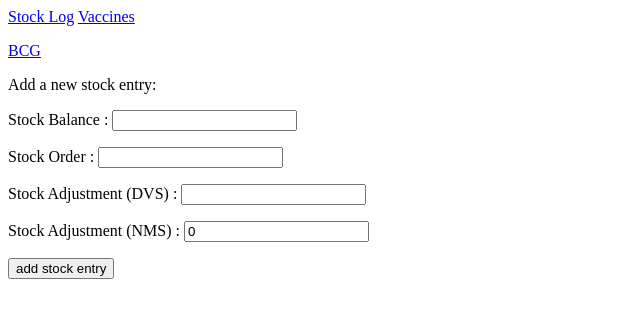
After one commit to mattykuch/sl, a Django app: page /new_entry/1/ in a window 1280 px wide. The commit adds this page. Shown: the top 318 px of the page, without its empty margins (0-640 px from the left). Run offline with Django 3.2, Linux system fonts and the light colour scheme; data comes from the database, SQL or seed files in the repository.

Commit message:
Entry forms added

```diff
--- a/sls/forms.py
+++ b/sls/forms.py
@@ -1,9 +1,28 @@
 from django import forms
 
-from .models import Vaccine
+from .models import Vaccine, Entry
 
 class VaccineForm(forms.ModelForm):
 	class Meta:
 		model = Vaccine
 		fields = ['vaccine_select']
 		labels = {'vaccine_select': ''}
+
+class EntryForm(forms.ModelForm):
+	class Meta:
+		model = Entry
+		fields = ['stock_balance',
+				  'stock_order',
+				  'stock_adjustment_dvs',
+				  'stock_adjustment_nms',
+					]
+		labels = {'stock_balance': 'Stock Balance ',
+				  'stock_order': 'Stock Order ',
+				  'stock_adjustment_dvs':'Stock Adjustment (DVS) ',
+				  'stock_adjustment_nms':'Stock Adjustment (NMS) ',
+					}
+		widgets = {'stock_balance': forms.TextInput(),
+				  'stock_order': forms.TextInput(),
+				  'stock_adjustment_dvs':forms.TextInput(),
+				  'stock_adjustment_nms':forms.TextInput(),
+					}
--- /dev/null
+++ b/sls/templates/sls/new_entry.html
@@ -0,0 +1,14 @@
+{% extends "sls/base.html" %}
+
+{% block content %}
+
+  <p> <a href="{% url 'sls:vaccine' vaccine.id %}"> {{ vaccine }}</a></p>
+
+  <p>Add a new stock entry:</p>
+  <form action="{% url 'sls:new_entry' vaccine.id %}" method='post'>
+  	{% csrf_token %}
+  	{{ form.as_p }}
+  	<button name='submit'>add stock entry</button>
+  </form>
+
+{% endblock content %}
--- a/sls/templates/sls/vaccine.html
+++ b/sls/templates/sls/vaccine.html
@@ -5,6 +5,9 @@
   <p> Vaccine or Device: {{ vaccine }}</p>
 
   <p>Entries:</p>
+  <p>
+  	<a href="{% url 'sls:new_entry' vaccine.id %}">add new stock entry</a>
+  </p>
   <ul>
   	{% for entry in entries %}
   	  <li>
--- a/sls/urls.py
+++ b/sls/urls.py
@@ -16,4 +16,7 @@ urlpatterns = [
 
 	# Page for adding a new vaccine
 	url(r'^new_vaccine/$', views.new_vaccine, name='new_vaccine'),
+
+	# Page for adding a new entry
+	url(r'^new_entry/(?P<vaccine_id>\d+)/$', views.new_entry, name='new_entry'),
 ]
--- a/sls/views.py
+++ b/sls/views.py
@@ -3,7 +3,7 @@ from django.http import HttpResponseRedirect
 from django.core.urlresolvers import reverse
 
 from .models import Vaccine
-from .forms import VaccineForm
+from .forms import VaccineForm, EntryForm
 
 def index(request):
 	"""The homepage for stocklog(sl)"""
@@ -36,3 +36,23 @@ def new_vaccine(request):
 
 	context = {'form': form}
 	return render(request, 'sls/new_vaccine.html', context)
+
+def new_entry(request, vaccine_id):
+	""" Add a new entry for a particular vaccine."""
+	vaccine = Vaccine.objects.get(id=vaccine_id)
+
+	if request.method != 'POST':
+		# No data submitted; create a blank form.
+		form = EntryForm()
+
+	else:
+		# POST data submitted; process data.
+		form = EntryForm(data=request.POST)
+		if form.is_valid():
+			new_entry = form.save(commit=False)
+			new_entry.vaccine = vaccine
+			new_entry.save()
+			return HttpResponseRedirect(reverse('sls:vaccine', args=[vaccine_id]))
+
+	context = {'vaccine': vaccine, 'form': form}
+	return render(request, 'sls/new_entry.html', context)
```
Also changed, not shown: 3 other files.
